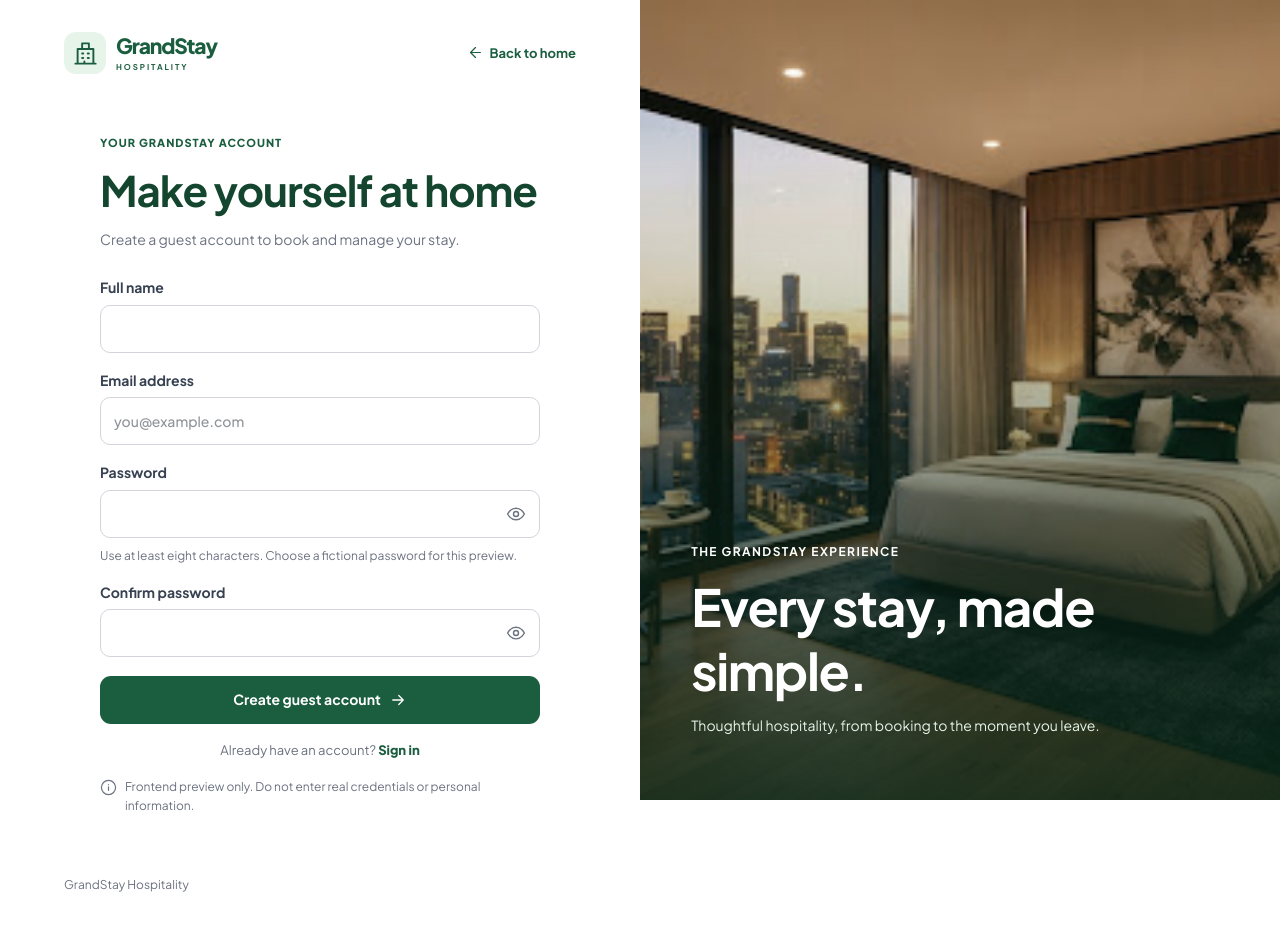
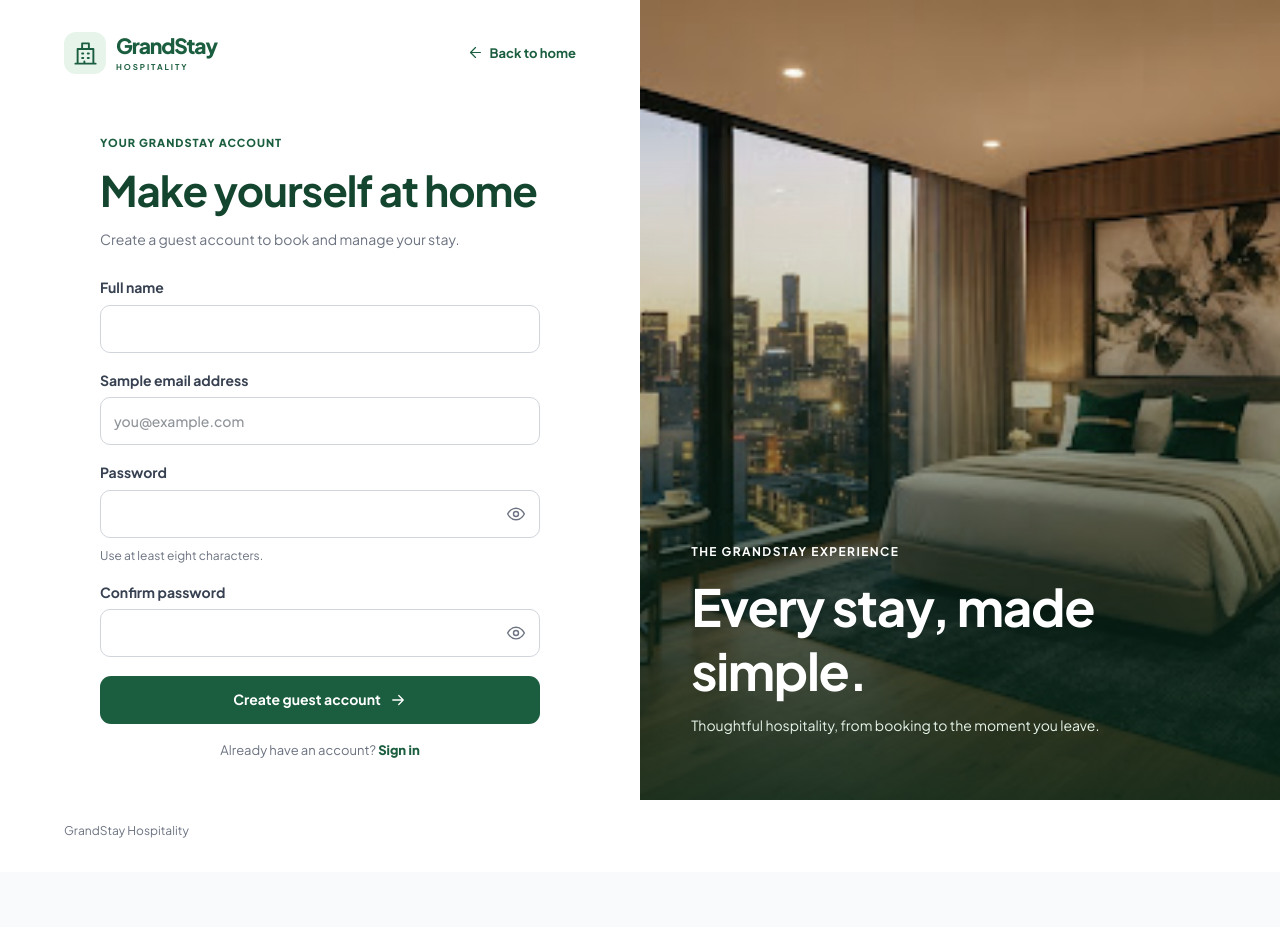
Before and after one commit to Soft-Nation-dev/grandstay, a Next.js app: page /register in a window 1280 px wide. After the commit the page ends 872 px from the top, so only its background shows below. Built offline with nearby package versions, Linux system fonts and the light colour scheme.

Commit message:
Consolidate presentation copy in components/auth/auth-form.tsx

```diff
--- a/components/auth/auth-form.tsx
+++ b/components/auth/auth-form.tsx
@@ -53,17 +53,16 @@ export function AuthForm({ register = false }: { register?: boolean }) {
   return <div className="auth-form-stack">
     <form className="auth-form-stack" onSubmit={submit} aria-busy={busy}>
       {register && <label className="auth-field"><span>Full name</span><input name="name" autoComplete="name" minLength={2} required /></label>}
-      <label className="auth-field"><span>Email address</span><input type="email" name="email" autoComplete="username" placeholder="you@example.com" required /></label>
+      <label className="auth-field"><span>{register ? "Sample email address" : "Email address"}</span><input type="email" name="email" autoComplete="username" placeholder="you@example.com" required /></label>
       <PasswordField autoComplete={register ? "new-password" : "current-password"} minLength={register ? 8 : undefined} />
-      {register && <><p className="field-hint">Use at least eight characters. Choose a fictional password for this preview.</p><PasswordField label="Confirm password" name="confirmPassword" autoComplete="new-password" minLength={8} /></>}
+      {register && <><p className="field-hint">Use at least eight characters.</p><PasswordField label="Confirm password" name="confirmPassword" autoComplete="new-password" minLength={8} /></>}
       {error && <p className="auth-error" role="alert">{error}</p>}
       <button disabled={busy || account === undefined} className="button button-primary auth-submit" type="submit">{busy ? "Please wait…" : register ? "Create guest account" : "Sign in"}<Icon name="arrow" /></button>
     </form>
     <p className="auth-switch">{register ? "Already have an account?" : "New to GrandStay?"} <Link href={`${register ? "/login" : "/register"}${nextQuery}`}>{register ? "Sign in" : "Create guest account"}</Link></p>
     {!register && <section className="demo-section">
-      <h3>Explore the demo</h3><p>Choose a role to sign in with a sample account.</p>
+      <h3>Preview accounts</h3><p>Choose a role to sign in with a sample account.</p>
       <div className="demo-grid">{demos.map(user => <button className="demo-role" key={user.id} disabled={busy || account === undefined || !user.active} onClick={() => void authenticate(() => signIn({ email: user.email, password: demoPassword }))}><Icon name={user.role === "guest" ? "user" : user.role === "staff" ? "people" : user.role === "manager" ? "chart" : "shield"} /><span>{roleLabels[user.role]}<small>{user.active ? user.name : "Inactive"}</small></span></button>)}</div>
     </section>}
-    <p className="auth-disclaimer"><Icon name="info" />Frontend preview only. Do not enter real credentials or personal information.</p>
   </div>;
 }
```
